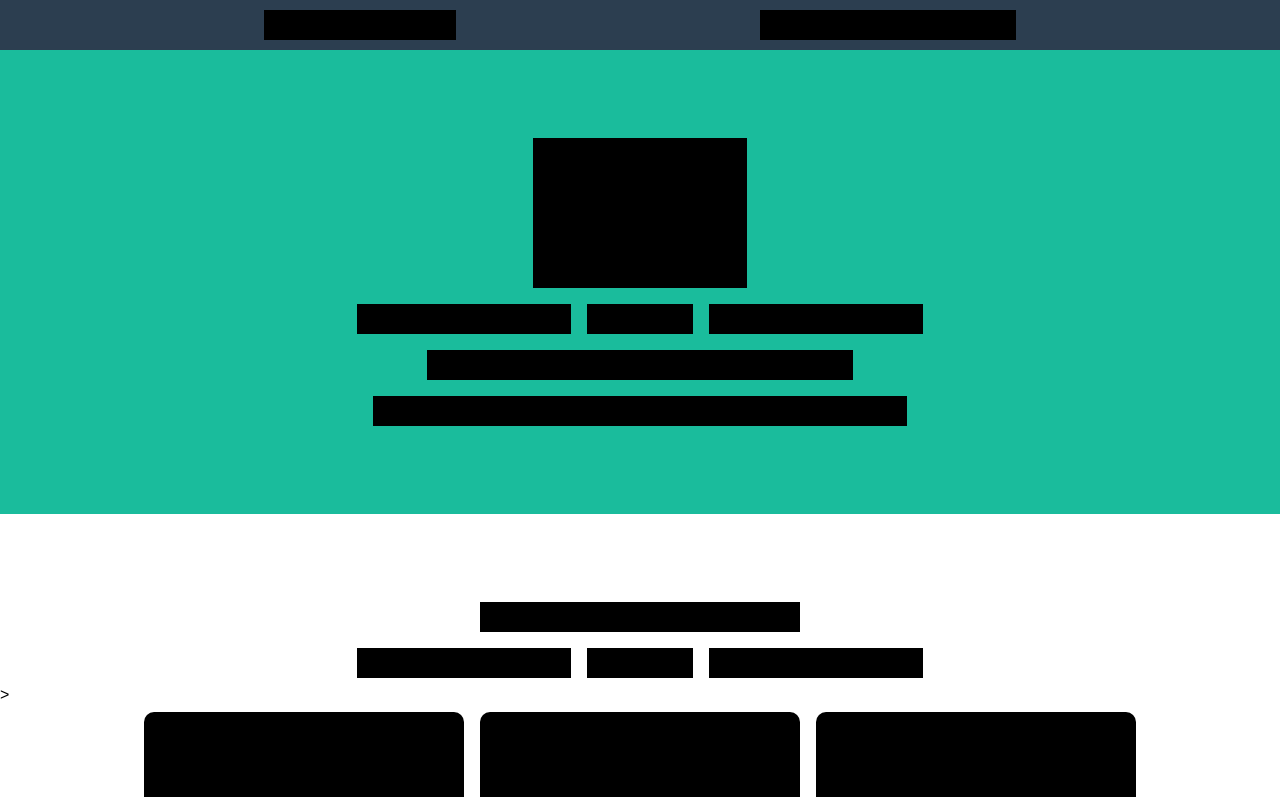
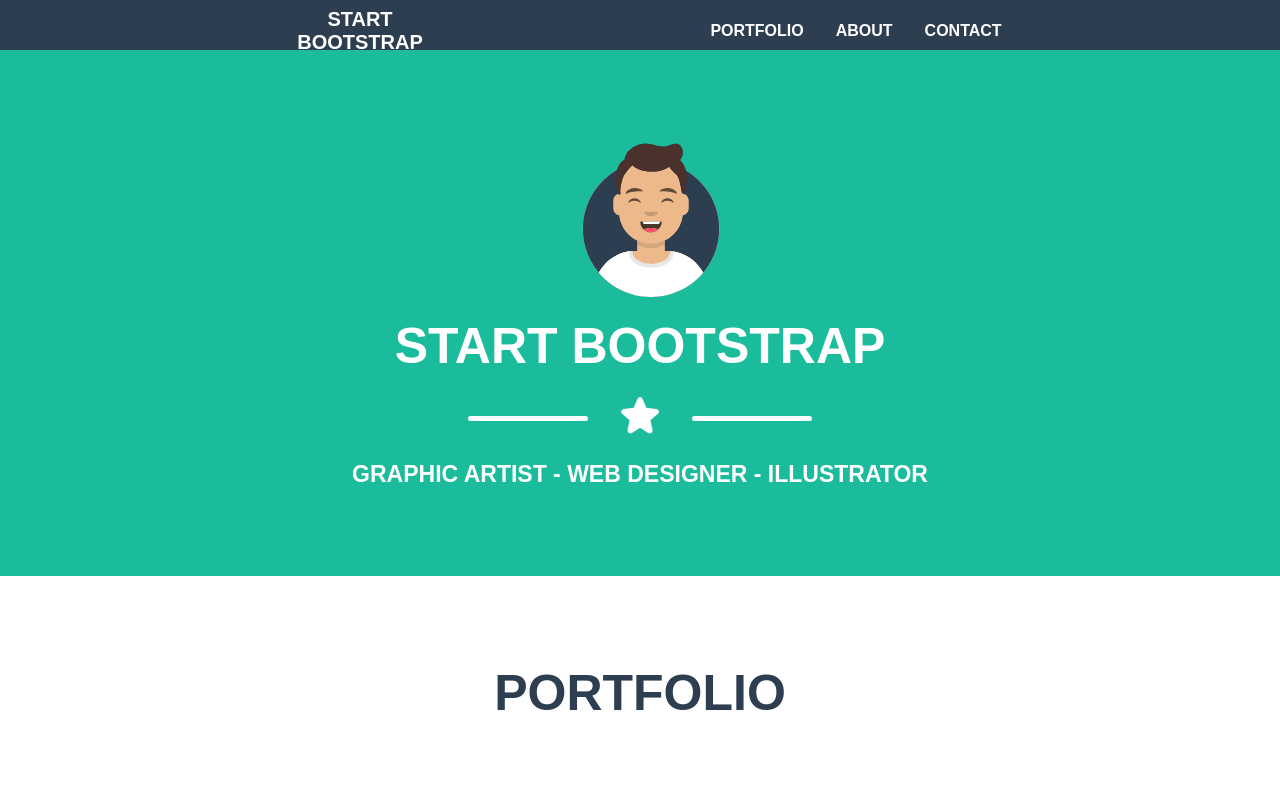
Before and after one commit to EdoardoRaimondoSenis/html-css-bootstrap-freelancer, a plain HTML site: page index.html in a window 1280 px wide. Shown: the top 797 px of the page. Drawn offline with Linux system fonts and the light colour scheme; a web font is replaced by a local one.

Commit message:
contenuti header e titolo portfolio

```diff
--- a/css/style.css
+++ b/css/style.css
@@ -8,11 +8,12 @@ body {
 
 [class*="col-"] {
     color: white;
-    text-decoration: none;
     /* debug */
-    background-color: black;
+    /* background-color: black; */
     margin: 1vh;
+    text-align: center;
 }
+
 
 header {
     max-width: 100%;
@@ -32,6 +33,10 @@ header {
     background-color: #1abc9c;
     margin: 0 0;
     padding: 10vh 0;
+}
+
+.margin {
+    margin: 0 20%;
 }
 
 .portfolio {
@@ -54,3 +59,64 @@ header {
 .downfooter {
     padding: 5vh;
 }
+
+.headtitle {
+    display: flex;
+    justify-content: center;
+    align-items: center;
+    font-size: 20px;
+    font-weight: bold;
+}
+
+.linkhead {
+    display: flex;
+    flex-direction: row;
+    justify-content: center;
+    align-items: center;
+}
+
+.header .col-5 a {
+    text-decoration: none;
+    color: white;
+    margin: 0 2vh;
+    font-weight: bold;
+}
+
+.col-2-img img {
+    width: 150px;
+}
+
+.titlestart {
+    font-size: 50px;
+    font-weight: bold;
+}
+
+.agg {
+    display: flex;
+    justify-content: center;
+    align-items: center;
+}
+
+.trattostar {
+    width: 120px;
+    height: 5px;
+    border-radius: 10px;
+    background-color: white;
+}
+
+.star img {
+    width: 50px;
+}
+
+.deshead {
+    display: flex;
+    flex-direction: row;
+    align-items: center;
+    justify-content: center;
+    font-size: 23px;
+    font-weight: bold;
+}
+
+.portfolio div {
+    color: #2c3e50;
+}
--- a/index.html
+++ b/index.html
@@ -13,60 +13,65 @@
             <div class="container header">
                 <div class="row header">
                     <div class="col-3">
-
+                        <span class="headtitle">START BOOTSTRAP</span>
                     </div>
-                    <div class="col-4">
-
+                    <div class="col-5 linkhead">
+                        <a href="">PORTFOLIO</a>
+                        <a href="">ABOUT</a>
+                        <a href="">CONTACT</a>
                     </div>
                 </div>
             </div>
             <div class="container start">
+                <div class="margin">
                     <div class="row">
                         <div class="col-2-img">
-
+                            <img src="img/avatar.svg" alt="">
                         </div>
                     </div>
                     <div class="row">
-                    <div class="col-2">
-
-                    </div>
-                    <div class="col-1">
-
-                    </div>
-                    <div class="col-2">
-
+                        <div class="col-8">
+                            <span class="titlestart">START BOOTSTRAP</span>
                         </div>
                     </div>
                     <div class="row">
-                    <div class="col-4">
-
+                        <div class="col-2 agg">
+                            <div class="trattostar"></div>
+                        </div>
+                        <div class="col-1 star">
+                            <img src="img/icons8-star-64.png" alt="">
+                        </div>
+                        <div class="col-2 agg">
+                            <div class="trattostar"></div>
                         </div>
                     </div>
                     <div class="row">
-                    <div class="col-5">
-
+                        <div class="col-6 deshead">
+                            <span>GRAPHIC ARTIST - WEB DESIGNER - ILLUSTRATOR</span>
+                        </div>
                     </div>
                 </div>
             </div>
         </header>
         <main>
             <div class="container portfolio">
+                <div class="margin">
                     <div class="row">
-                    <div class="col-3">
-
+                        <div class="col-5 titlestart">
+                            <span>PORTFOLIO</span>
                         </div>
                     </div>
                     <div class="row">
-                    <div class="col-2">
-
+                        <div class="col-2 agg">
+                            <div class="trattostar"></div>
                         </div>
-                    <div class="col-1">
-
+                        <div class="col-1 star">
+                            <img src="img/icons8-star-64.png" alt="">
                         </div>
-                    <div class="col-2">
-
+                        <div class="col-2 agg">
+                            <div class="trattostar"></div>
                         </div>
-                </div>>
+                    </div>
                     <div class="row">
                         <div class="col-3-folio">
 
@@ -90,6 +95,7 @@
                         </div>
                     </div>
                 </div>
+            </div>
             <div class="container start">
                 <div class="row">
                     <div class="col-3">
@@ -108,10 +114,15 @@
                     </div>
                 </div>
                 <div class="row">
-                    <div class="col-5">
+                    <div class="col-4">
 
                     </div>
-                    <div class="col-5">
+                    <div class="col-4">
+
+                    </div>
+                </div>
+                <div class="row">
+                    <div class="col-1">
 
                     </div>
                 </div>
```
Also changed, not shown: img/icons8-star-64.png (added). Lines whose indentation alone changed are shown as unchanged.
